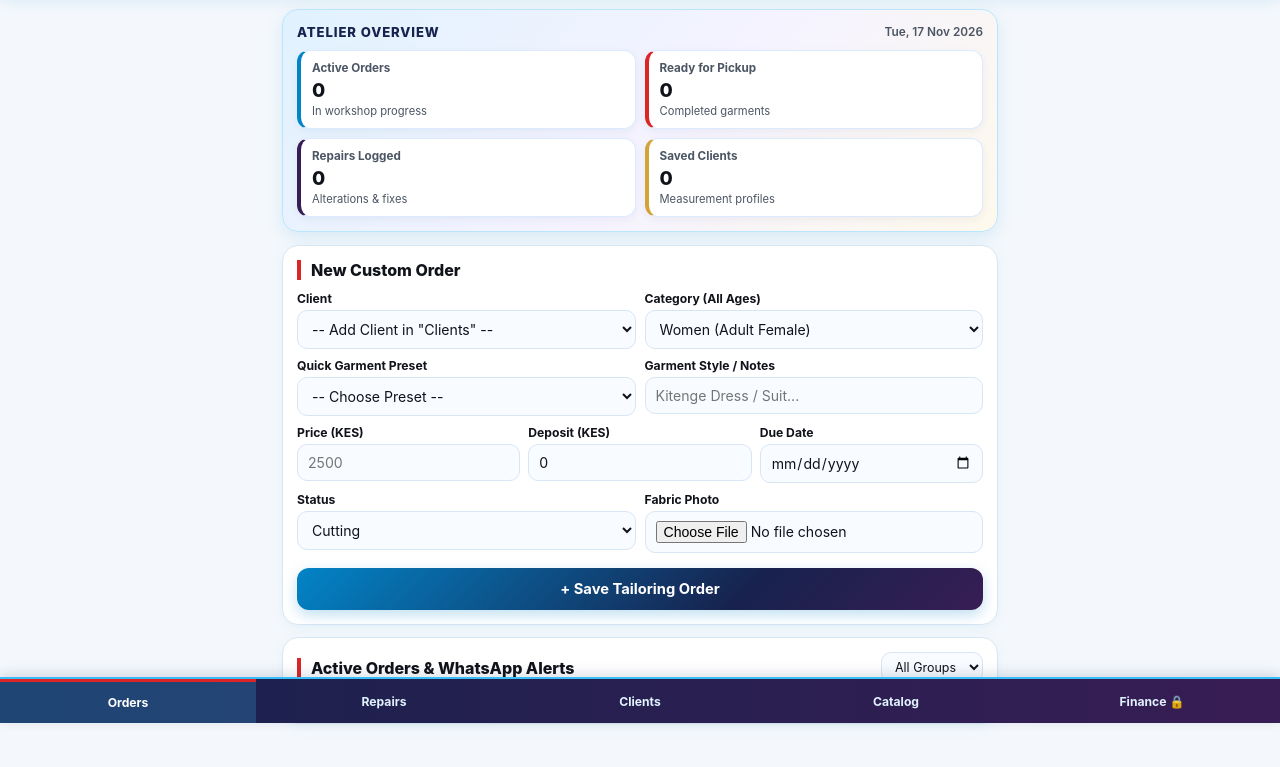
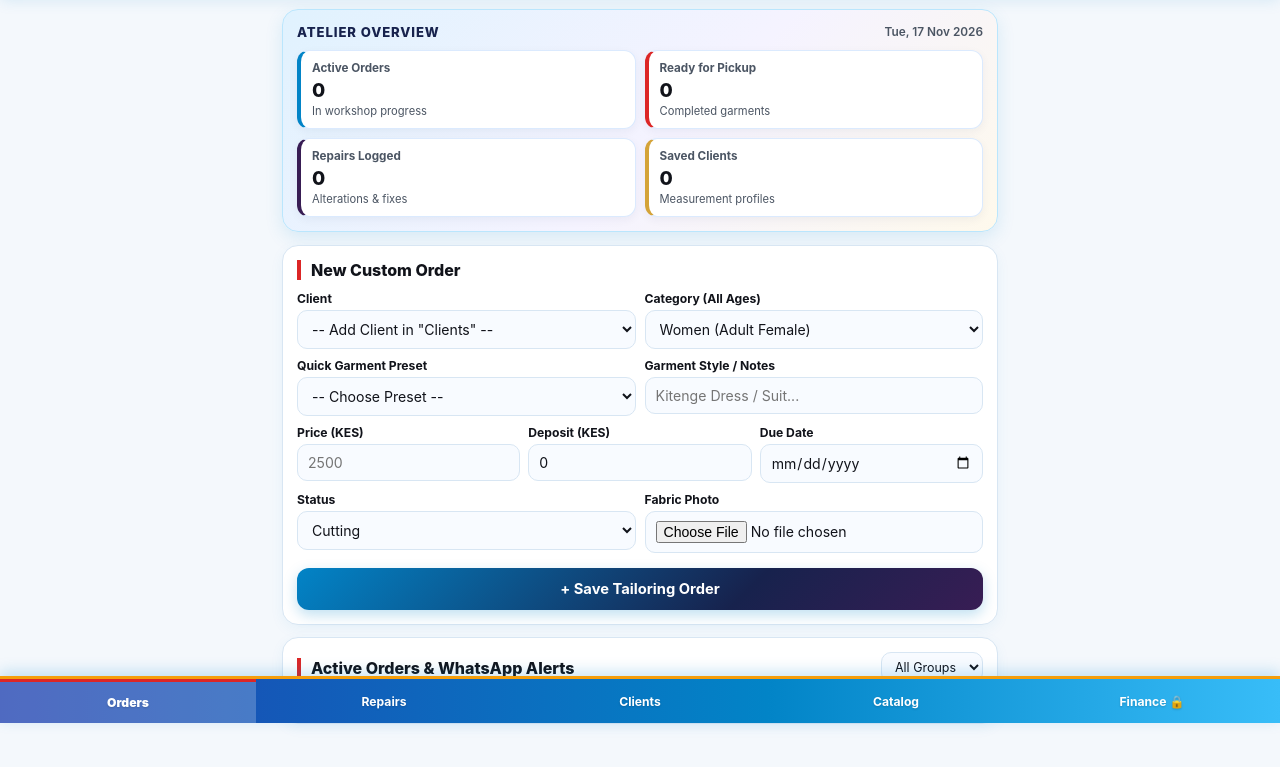
Before and after one commit to edwinashibikha5-blip/angaza-tailoring-hub, a plain HTML site: page index.html in a window 1280 px wide. Shown: the part 77-844 px from the top of the page. Drawn offline with Linux system fonts and the light colour scheme.

Commit message:
Match bottom navigation bar with royal cobalt, sky blue, gold, and crimson accents

```diff
--- a/style.css
+++ b/style.css
@@ -67,9 +67,9 @@ input:focus,select:focus,textarea:focus { outline:none; border-color:var(--sky-b
 .tab-section { display:none; }
 .tab-section.active { display:block; }
 .empty-msg { font-size:.84rem; color:var(--muted); }
-.nav { position:fixed; bottom:0; left:0; right:0; background:linear-gradient(90deg,var(--royal-blue) 0%,var(--royal-purple) 100%); display:grid; grid-template-columns:repeat(5,1fr); z-index:50; border-top:2px solid var(--sky-bright); box-shadow:0 -3px 12px rgba(23,34,77,.15); }
-.nav button { background:transparent; color:#e0f2fe; border:none; padding:13px 4px; font-size:.76rem; font-weight:700; cursor:pointer; }
-.nav button.active { background:rgba(56,189,248,.22); color:#fff; border-top:3px solid var(--crimson); }
+.nav { position:fixed; bottom:0; left:0; right:0; background:linear-gradient(90deg,#1e40af 0%,#0284c7 60%,#38bdf8 100%); display:grid; grid-template-columns:repeat(5,1fr); z-index:50; border-top:3px solid #f59e0b; box-shadow:0 -4px 14px rgba(2,132,199,.22); }
+.nav button { background:transparent; color:#ffffff; border:none; padding:13px 4px; font-size:.76rem; font-weight:700; cursor:pointer; text-shadow:0 1px 2px rgba(15,23,42,.2); }
+.nav button.active { background:rgba(255,255,255,.22); color:#ffffff; border-top:3px solid #dc2626; font-weight:900; }
 .toast-msg { position:fixed; top:16px; left:50%; transform:translateX(-50%) translateY(-20px); background:#ffffff; color:var(--text); border:2px solid var(--sky-blue); border-left:6px solid var(--crimson); padding:10px 18px; border-radius:999px; font-size:.82rem; font-weight:800; box-shadow:0 8px 22px rgba(23,34,77,.2); opacity:0; pointer-events:none; transition:all .25s ease; z-index:999; }
 .toast-msg.show { opacity:1; transform:translateX(-50%) translateY(0); }
 @media print { body * { visibility:hidden; } #print-receipt-area,#print-receipt-area * { visibility:visible; } #print-receipt-area { display:block!important; position:fixed; left:0; top:0; width:100%; padding:20px; background:#fff; color:#000; } }
```
